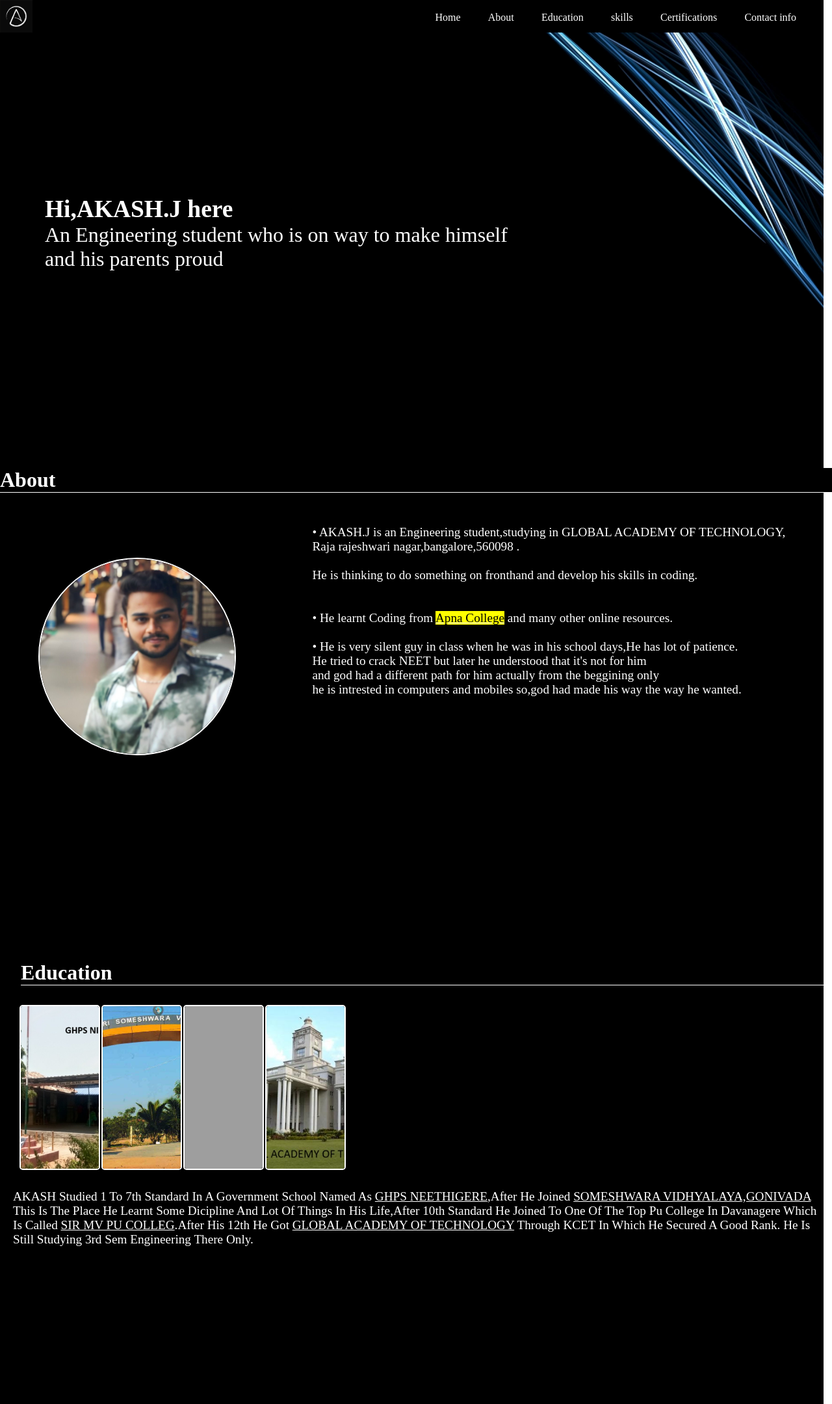
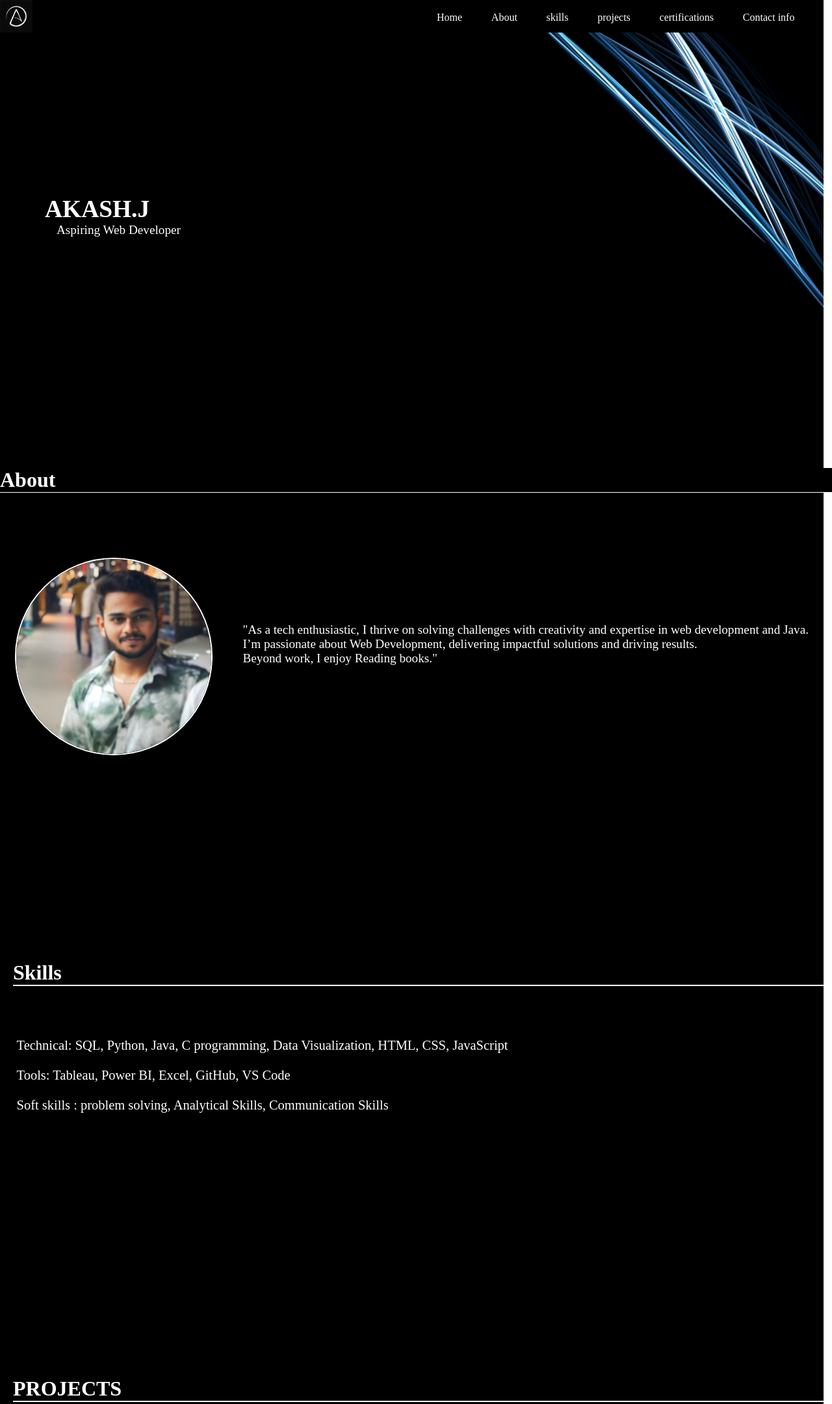
Before and after one commit to Akash972004/portfolio, a plain HTML site: page index.html in a window 1280 px wide. Shown: the top 2160 px of the page at 65% size. Drawn offline with Linux system fonts and the light colour scheme; grey boxes are pictures that could not be loaded.

Commit message:
info changes

```diff
--- a/index.html
+++ b/index.html
@@ -20,20 +20,19 @@
           <img src="logo.jpg" height="50px" width="50px" />
         </div>
         <div class="info" id="Home">
-          <p><a href="#home">Home</a></p>
+          <p><a href="#intro">Home</a></p>
           <p><a href="#about">About</a></p>
-          <p><a href="#education">Education</a></p>
-          <p><a href="#skills">skills</a></p>
-          <p><a href="#certifications">Certifications</a></p>
-          <p><a href="#Contact info">Contact info</a></p>
+          <p><a href="#certifications">skills</a></p>
+          <p><a href="#skills">projects</a></p>
+          <p><a href="#education">certifications</a></p>
+          <p><a href="#Contact">Contact info</a></p>
         </div>
       </div>
       <div class="intro">
         <div class="intro2">
-          <h3>Hi,AKASH.J here</h3>
+          <h3>AKASH.J</h3>
           <p>
-            An Engineering student who is on way to make himself <br />and his
-            parents proud
+            Aspiring Web Developer
           </p>
         </div>
       </div>
@@ -42,56 +41,20 @@
         <div class="akash">
           <img src="profile.jpg" alt="profile" height="300vh" width="300vw" />
           <p class="ab-exp">
-            • AKASH.J is an Engineering student,studying in GLOBAL ACADEMY OF
-            TECHNOLOGY,<br />Raja rajeshwari nagar,bangalore,560098 .<br /><br />He
-            is thinking to do something on fronthand and develop his skills in
-            coding.<br />
-            <br />
-            <br />
-
-            • He learnt Coding from <u><mark> Apna College</mark></u> and many
-            other online resources.
-            <br />
-            <br />
-            • He is very silent guy in class when he was in his school days,He
-            has lot of patience.<br />
-            He tried to crack NEET but later he understood that it's not for
-            him<br />
-            and god had a different path for him actually from the beggining
-            only<br />
-            he is intrested in computers and mobiles so,god had made his way the
-            way he wanted.
+            "As a tech enthusiastic, I thrive on solving challenges with creativity and expertise in web development and Java. <br>I’m passionate about Web Development, delivering impactful solutions and driving results.<br>Beyond work, I enjoy Reading books."
           </p>
         </div>
       </div>
-      <div class="education-container">
-        <a name="education"><h2 class="edu">Education</h2></a>
-        <div class="Education">
-          <img src="primary.png" alt="img" />
-          <img src="high school.png" alt="img" />
-          <img src="college.png" alt="img" />
-          <img src="global.jpg" alt="img" />
-        </div>
-        <div class="edu-info">
-          <p>
-            AKASH studied 1 to 7th standard in a government school named as
-            <u>GHPS NEETHIGERE</u>,after he joined
-            <u>SOMESHWARA VIDHYALAYA,GONIVADA</u> this is the place he learnt
-            some dicipline and lot of things in his life,after 10th standard he
-            joined to one of the top pu college in davanagere which is called
-            <u>SIR MV PU COLLEG</u>.after his 12th he got
-            <u>GLOBAL ACADEMY OF TECHNOLOGY</u> through KCET in which he secured
-            a good rank. he is still studying 3rd sem engineering there only.
+      <div class="certification" id="certifications">
+        <h1>Skills</h1>
+        <p>Technical: SQL, Python, Java, C programming, Data Visualization, HTML, CSS, JavaScript <br><br>
+        Tools: Tableau, Power BI, Excel, GitHub, VS Code <br><br>
+        Soft skills : problem solving, Analytical Skills, Communication Skills
       </p>
       </div>
     </div>
     <div class="skills" id="skills">
-        <h3>Skills</h3>
-        <ol>
-          <li>Hyper text markup language</li>
-          <li>Cascading Style Sheet</li>
-          <li>Git&github</li>
-        </ol>
+      <h3>PROJECTS</h3>
       <p>Here are some projects that i have done by using above topics:</p>
       <table border="1">
         <tr>
@@ -132,11 +95,25 @@
         </tr>
       </table>
     </div>
-      <div class="certification" id="certifications">
-        <h1>Certifications</h1>
-        <img src="infosys.png" alt="img" height="500vh" width="600vw" />
+      <div class="education-container">
+        <a name="education"><h2 class="edu">Certifications</h2></a>
+        <div class="Education">
+          <img src="java.png" alt="img" />
+          <img src="htmlcss.png" alt="img" />
+          <img src="powerbi.png" alt="img" />
+          <img src="powerbi2.png" alt="img" />
+        </div>
+        <div class="edu-info">
+          <p>
+         1.Codsoft intership Certificate - Java Programming<br>
+         2.Infosys springboard - TecA Web development using HTML and CSS<br>
+         3.Skilllearn - PowerBI for Beginners<br>
+         4.Infosys springboard - Learning Microsoft PowerBI
+          </p>
         </div>
       </div>
+
+
     <footer>
       <div class="contact" id="contact info">
         <h3>Contact info</h3>
--- a/portfolio.css
+++ b/portfolio.css
@@ -61,6 +61,10 @@ a:hover {
     margin-left: 5%;
   }
 }
+.intro2 p{
+  font-size: 1.5vw;
+  margin-left: 1.4vw;
+}
 
 .akash {
   color: white;
@@ -68,7 +72,7 @@ a:hover {
   width: 99vw;
   background-color: black;
   display: flex;
-  flex-wrap: wrap;
+  /* flex-wrap: wrap; */
   justify-content: space-around;
   font-family: "Times New Roman", Times, serif;
 }
@@ -87,7 +91,7 @@ a:hover {
   border-radius: 50%;
 }
 .ab-exp {
-  margin-top: 50px;
+  margin-top: 200px;
 
   text-align: start;
 
@@ -113,13 +117,13 @@ a:hover {
   width: 15%;
   height: 250px;
   aspect-ratio: 1/1;
-  object-fit: cover;
+  object-fit:fill;
   border: 2px solid white;
   border-radius: 5px;
   transition: all ease 0.5s;
 }
 .Education img:hover {
-  width: 100%;
+  width: 90%;
   scale: 1.1;
 }
 .edu {
@@ -180,8 +184,8 @@ td a {
   color: blue;
   text-decoration: underline;
 }
-.certification {
-  height: 94vh;
+.certification{
+  height: 80vh;
   background-color: black;
   width: 99vw;
   color: white;
@@ -192,8 +196,10 @@ td a {
   font-size: 2rem;
   border-bottom: 2px solid;
 }
-.certification img {
-  margin: 20px;
+.certification p {
+  margin-top: 10vh;
+  padding-left:2vw ;
+  font-size: 1.6vw;
 }
 footer {
   height: 50vh;
```
Also changed, not shown: global.jpg (deleted), high school.png (deleted), htmlcss.png (added), java.png (added), powerbi.png (added), powerbi2.png (added), primary.png (deleted), 1 other file. Lines whose indentation alone changed are shown as unchanged.
